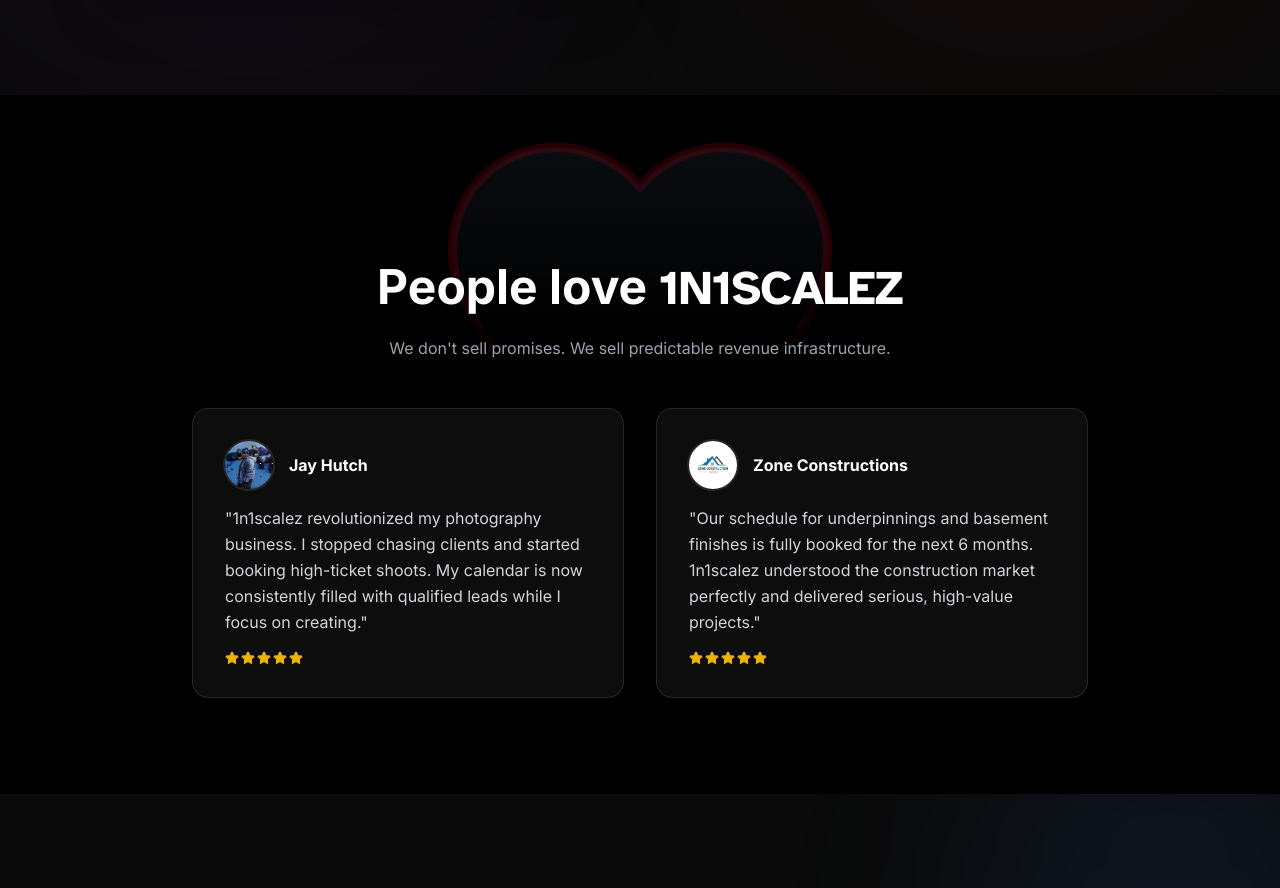
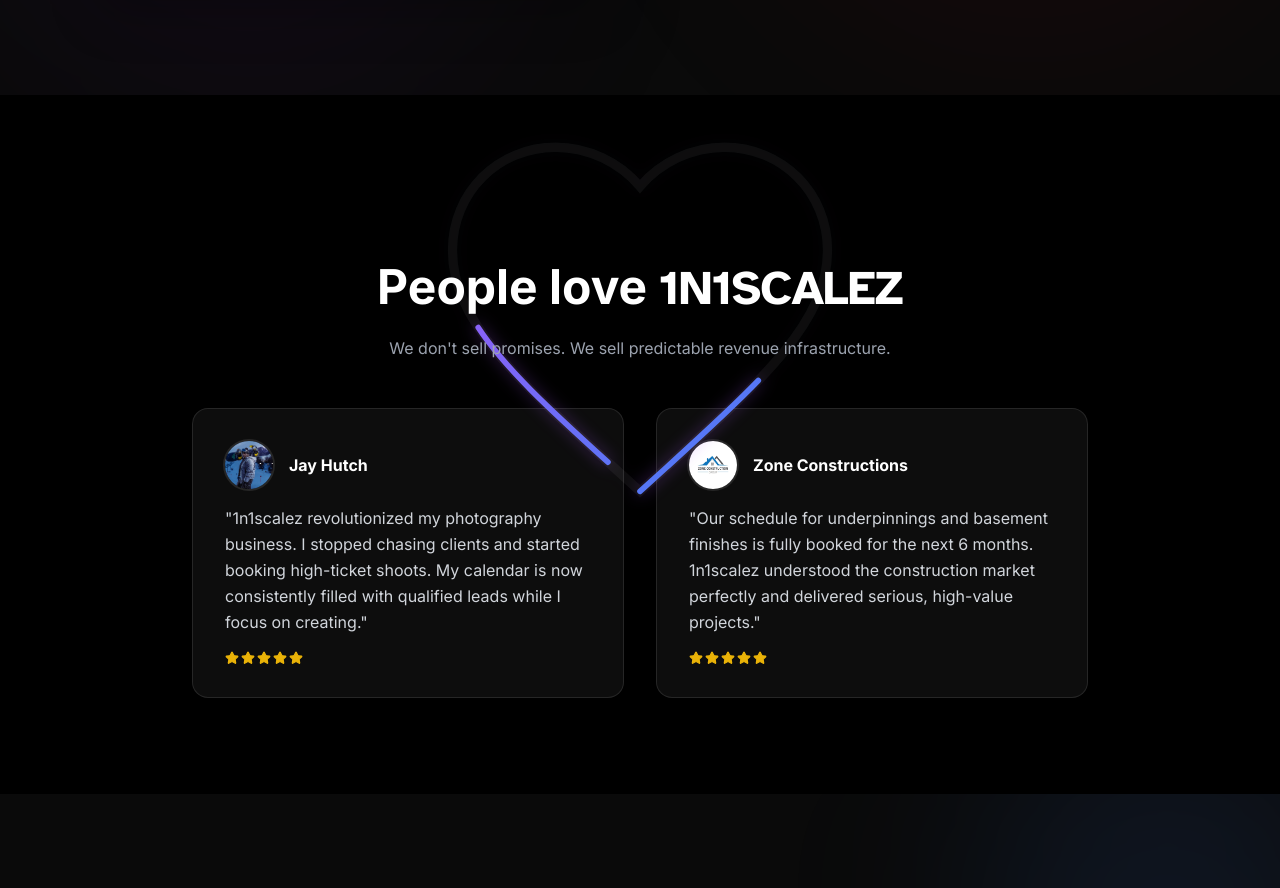
Before and after one commit to 1n1scalez/1n1-web-design, a React (Vite) app: page / in a window 1280 px wide. Shown: the part 2379-3267 px from the top of the page. Built offline with nearby package versions, Linux system fonts and the light colour scheme.

Commit message:
feat: Implement optimized CSS heart tracer animation behind testimonials

```diff
--- a/components/Testimonials.tsx
+++ b/components/Testimonials.tsx
@@ -26,45 +26,31 @@
 
           {/* Gradient Heart Element */}
           <div className="absolute top-[60%] left-1/2 -translate-x-1/2 -translate-y-1/2 w-[300px] h-[300px] md:w-[450px] md:h-[450px] pointer-events-none z-0 select-none">
-            <svg viewBox="0 0 24 24" fill="none" xmlns="http://www.w3.org/2000/svg" className="w-full h-full">
+            <svg viewBox="0 0 24 24" fill="none" xmlns="http://www.w3.org/2000/svg" className="w-full h-full drop-shadow-[0_0_8px_rgba(168,85,247,0.4)]">
               <defs>
-                {/* Tracing Beam Gradient */}
-                <linearGradient id="tracerGradient" x1="0%" y1="0%" x2="100%" y2="100%">
-                  <stop offset="0%" stopColor="#b3001b" />     {/* Red */}
-                  <stop offset="50%" stopColor="#a855f7" />     {/* Purple */}
-                  <stop offset="100%" stopColor="#b3001b" />    {/* Red */}
+                {/* Purple to Blue Gradient Stroke */}
+                <linearGradient id="heartTracerGradient" x1="0%" y1="0%" x2="100%" y2="100%">
+                  <stop offset="0%" stopColor="#a855f7" />  {/* Purple-500 */}
+                  <stop offset="100%" stopColor="#3b82f6" /> {/* Blue-500 */}
                 </linearGradient>
-
-                {/* Inner Dark Fill */}
-                <linearGradient id="heartFill" x1="50%" y1="0%" x2="50%" y2="100%">
-                  <stop offset="0%" stopColor="#1f2937" stopOpacity="0.3" />
-                  <stop offset="100%" stopColor="#000000" stopOpacity="0" />
-                </linearGradient>
-
-                {/* Top Half Mask - Adjusted for stronger fade */}
-                <mask id="topHalfMask">
-                  <linearGradient id="maskGradient" x1="0" y1="0" x2="0" y2="1">
-                    <stop offset="0%" stopColor="white" stopOpacity="1" />
-                    <stop offset="40%" stopColor="white" stopOpacity="1" />
-                    <stop offset="65%" stopColor="black" stopOpacity="0" />
-                  </linearGradient>
-                  <rect width="100%" height="100%" fill="url(#maskGradient)" />
-                </mask>
               </defs>
 
-              {/* Group applied with mask to hide bottom half of EVERYTHING (fill, border, tracer) */}
-              <g mask="url(#topHalfMask)">
-                {/* Base Layer: Dark Body + Subtle Outline */}
-                <path
-                  d="M12 21.35l-1.45-1.32C5.4 15.36 2 12.28 2 8.5 2 5.42 4.42 3 7.5 3c1.74 0 3.41.81 4.5 2.09C13.09 3.81 14.76 3 16.5 3 19.58 3 22 5.42 22 8.5c0 3.78-3.4 6.86-8.55 11.54L12 21.35z"
-                  fill="url(#heartFill)"
-                  stroke="#b3001b"
-                  strokeOpacity="0.2"
-                  strokeWidth="0.5"
-                />
+              {/* Base Track (Subtle) */}
+              <path
+                d="M12 21.35l-1.45-1.32C5.4 15.36 2 12.28 2 8.5 2 5.42 4.42 3 7.5 3c1.74 0 3.41.81 4.5 2.09C13.09 3.81 14.76 3 16.5 3 19.58 3 22 5.42 22 8.5c0 3.78-3.4 6.86-8.55 11.54L12 21.35z"
+                stroke="#ffffff"
+                strokeOpacity="0.05"
+                strokeWidth="0.5"
+              />
 
-
-              </g>
+              {/* Animated Tracer */}
+              <path
+                className="tracer-path"
+                d="M12 21.35l-1.45-1.32C5.4 15.36 2 12.28 2 8.5 2 5.42 4.42 3 7.5 3c1.74 0 3.41.81 4.5 2.09C13.09 3.81 14.76 3 16.5 3 19.58 3 22 5.42 22 8.5c0 3.78-3.4 6.86-8.55 11.54L12 21.35z"
+                stroke="url(#heartTracerGradient)"
+                strokeWidth="0.3"
+                strokeLinecap="round"
+              />
             </svg>
           </div>
 
--- a/index.html
+++ b/index.html
@@ -68,6 +68,29 @@
     ::-webkit-scrollbar-thumb:hover {
       background: #444;
     }
+
+    /* Optimized SVG Stroke Animation */
+    @keyframes trace {
+      to {
+        stroke-dashoffset: -50;
+        /* Matches approx path length for loop */
+      }
+    }
+
+    .tracer-path {
+      stroke-dasharray: 10 40;
+      /* Short dash, long gap */
+      stroke-dashoffset: 0;
+      animation: trace 6s linear infinite;
+      will-change: stroke-dashoffset;
+    }
+
+    @media (prefers-reduced-motion: reduce) {
+      .tracer-path {
+        animation: none;
+        stroke-dasharray: 0;
+      }
+    }
   </style>
   <script type="importmap">
 {
```
